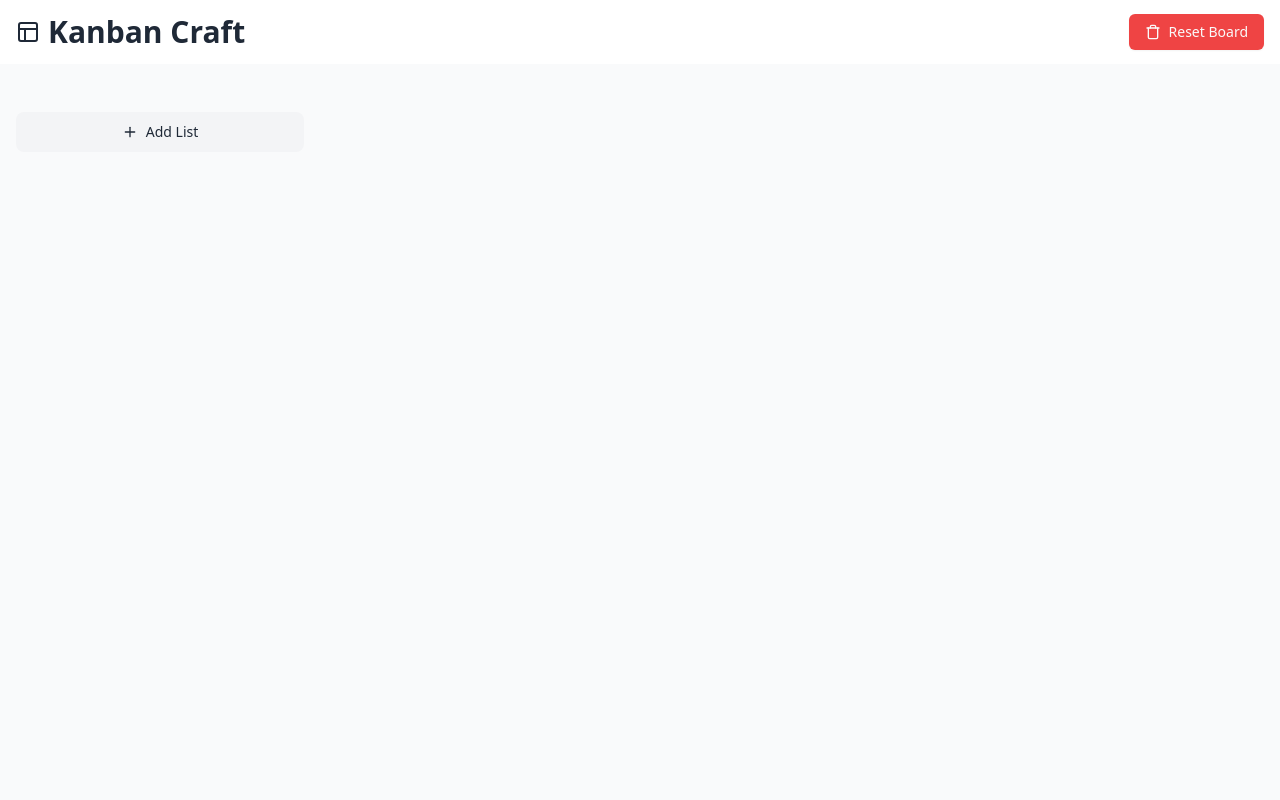
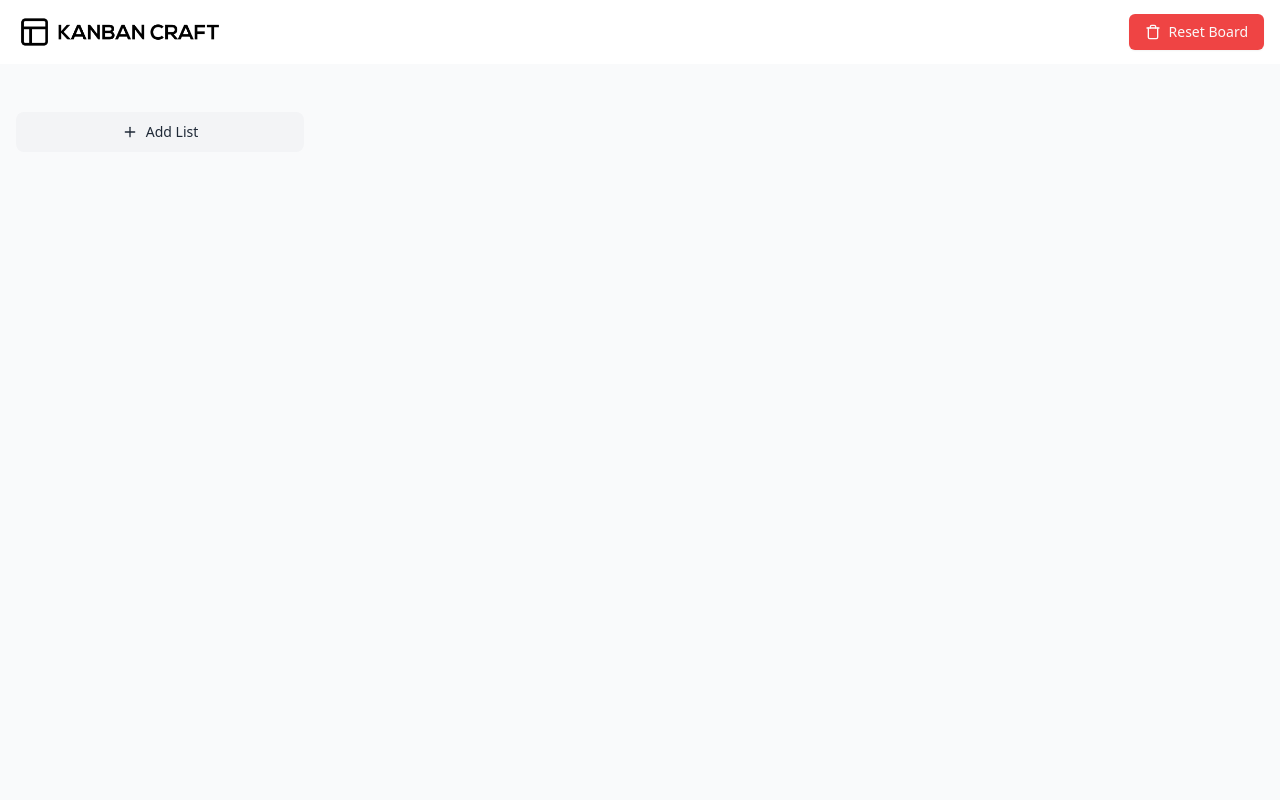
Before and after one commit to kaifayazkhan/kanban-craft, a Next.js app: page / in a window 1280 px wide. Shown: the top 800 px of the page. Built offline with nearby package versions, Linux system fonts and the light colour scheme; what novel would draw is missing.

Commit message:
chore: added logo, css formatting etc.

```diff
--- a/src/app/layout.tsx
+++ b/src/app/layout.tsx
@@ -1,6 +1,7 @@
 import type { Metadata } from 'next';
 import { Geist, Geist_Mono } from 'next/font/google';
 import './globals.css';
+import './editor.css';
 import Header from '@/components/layout/header';
 import Footer from '@/components/layout/footer';
 
--- a/src/components/layout/footer.tsx
+++ b/src/components/layout/footer.tsx
@@ -4,7 +4,7 @@ export default function Footer() {
   return (
     <footer className='bg-white py-8'>
       <div className='container'>
-        <div className='flex items-center justify-between'>
+        <div className='flex flex-col items-center justify-between gap-4 md:flex-row'>
           <div className='text-xl font-semibold'>Kanban Craft</div>
           <p>Copyright 2023. All Rights Reserved.</p>
         </div>
--- a/src/components/layout/header.tsx
+++ b/src/components/layout/header.tsx
@@ -1,14 +1,21 @@
 import React from 'react';
-import { Layout, Trash } from 'lucide-react';
+import { Trash } from 'lucide-react';
 import { Button } from '../ui/button';
+import Image from 'next/image';
 
 export default function Header() {
   return (
-    <header className='sticky top-0 bg-white'>
+    <header className='sticky top-0 z-10 bg-white'>
       <div className='container flex h-16 items-center justify-between'>
         <div className='flex items-center gap-2'>
-          <Layout className='text-3xl' />
-          <div className='text-3xl font-bold'>Kanban Craft</div>
+          <Image
+            src='/logo-black.png'
+            width={210}
+            height={100}
+            alt='Kanban Craft Logo'
+            className='h-auto w-32 object-contain sm:w-52'
+            priority
+          />
         </div>
         <Button variant='destructive'>
           <Trash />
--- a/src/components/ui/button.tsx
+++ b/src/components/ui/button.tsx
@@ -9,7 +9,7 @@ const buttonVariants = cva(
   {
     variants: {
       variant: {
-        default: 'bg-primary text-primary-foreground shadow hover:bg-primary/90',
+        primary: 'bg-primary text-primary-foreground shadow hover:bg-primary/90',
         destructive: 'bg-destructive text-destructive-foreground shadow-sm hover:bg-destructive/90',
         outline:
           'border border-input bg-background shadow-sm hover:bg-accent hover:text-accent-foreground',
@@ -25,7 +25,7 @@ const buttonVariants = cva(
       },
     },
     defaultVariants: {
-      variant: 'default',
+      variant: 'primary',
       size: 'default',
     },
   },
--- a/src/components/ui/toast.tsx
+++ b/src/components/ui/toast.tsx
@@ -75,7 +75,7 @@ const ToastClose = React.forwardRef<
   <ToastPrimitives.Close
     ref={ref}
     className={cn(
-      'absolute right-1 top-1 rounded-md p-1 text-foreground/50 opacity-0 transition-opacity hover:text-foreground focus:opacity-100 focus:outline-none focus:ring-1 group-hover:opacity-100 group-[.destructive]:text-red-300 group-[.destructive]:hover:text-red-50 group-[.destructive]:focus:ring-red-400 group-[.destructive]:focus:ring-offset-red-600',
+      'text-foreground/50 absolute right-1 top-1 rounded-md p-1 opacity-0 transition-opacity hover:text-foreground focus:opacity-100 focus:outline-none focus:ring-1 group-hover:opacity-100 group-[.destructive]:text-red-300 group-[.destructive]:hover:text-red-50 group-[.destructive]:focus:ring-red-400 group-[.destructive]:focus:ring-offset-red-600',
       className,
     )}
     toast-close=''
```
Also changed, not shown: public/logo-black.png (added), public/logo-white.png (added).
